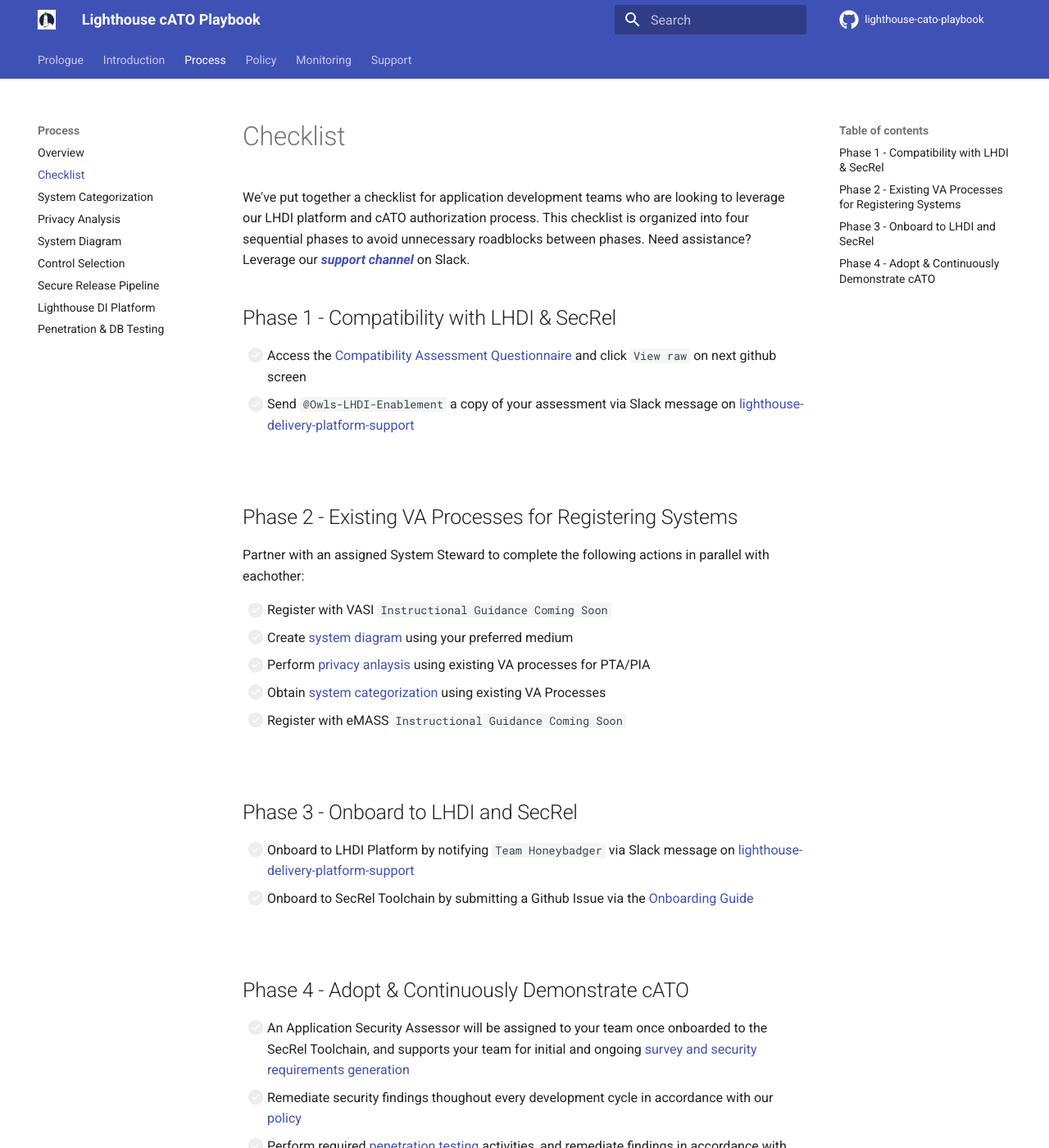
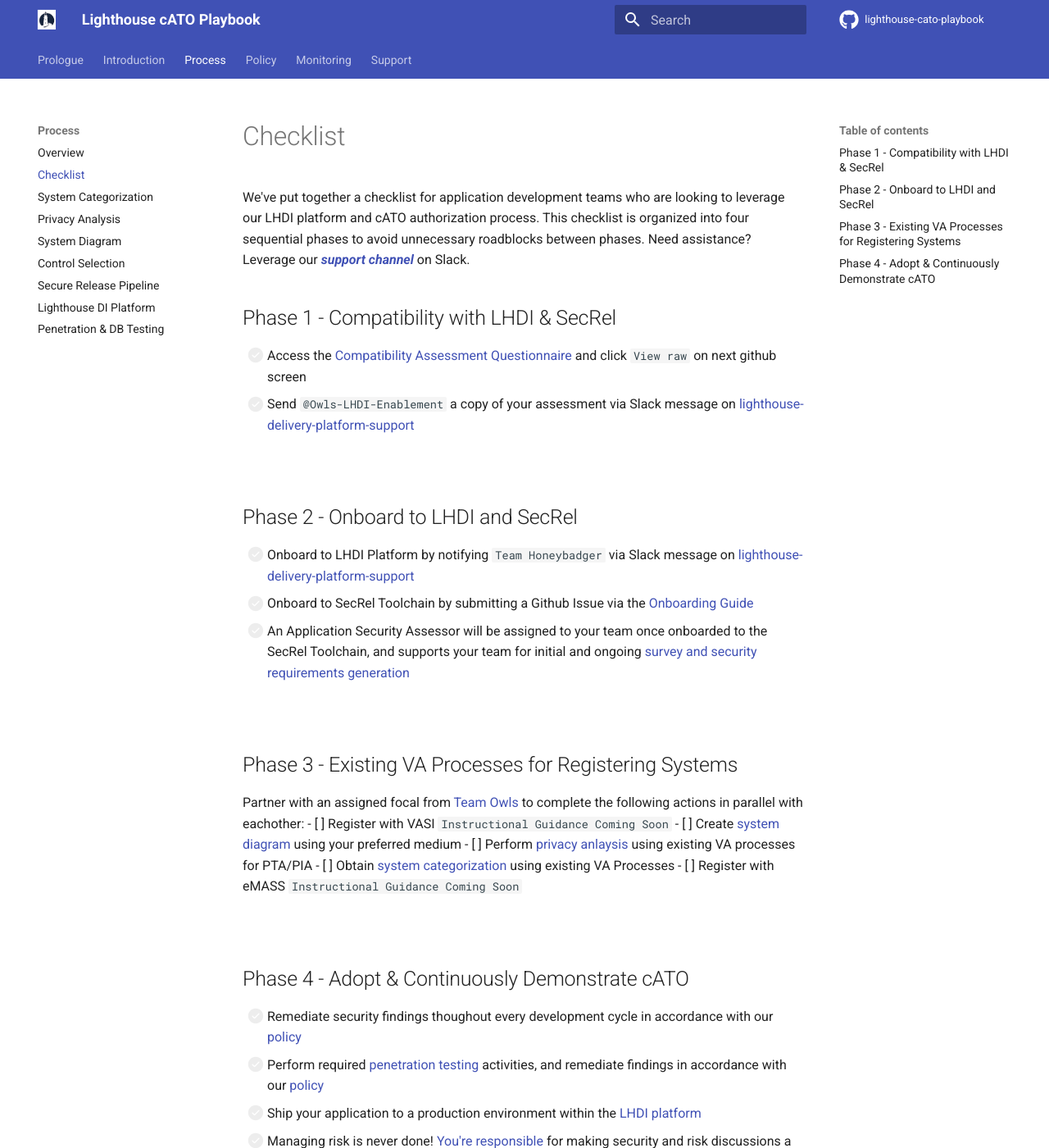
Before and after one commit to rise8-us/cato-playbook, an MkDocs documentation site: the page built from docs/checklist.md, in a window 1280 px wide and 1400 px high. Shown: the whole window at 82% size. Built offline with MkDocs 1.6.1 and Material for MkDocs 9.7.7, drawn with Linux system fonts in a browser that asks for light colours; comment, search, counter and statistics services are not loaded; some of the changed lines change nothing that is shown.

Commit message:
Update checklist.md

```diff
--- a/docs/checklist.md
+++ b/docs/checklist.md
@@ -8,9 +8,15 @@
 
 <br/>
 
-## Phase 2 - Existing VA Processes for Registering Systems
-Partner with an assigned System Steward to complete the following actions in parallel with eachother:
+## Phase 2 - Onboard to LHDI and SecRel
+- [ ] Onboard to LHDI Platform by notifying `Team Honeybadger` via Slack message on [lighthouse-delivery-platform-support](https://lighthouseva.slack.com/archives/C03UA9MV1EH)
+- [ ] Onboard to SecRel Toolchain by submitting a Github Issue via the [Onboarding Guide](https://upgraded-invention-05777635.pages.github.io/onboarding/)
+- [ ] An Application Security Assessor will be assigned to your team once onboarded to the SecRel Toolchain, and supports your team for initial and ongoing [survey and security requirements generation](selection.md)
 
+<br/>
+
+## Phase 3 - Existing VA Processes for Registering Systems
+Partner with an assigned focal from [Team Owls](https://lighthouseva.slack.com/archives/C040UBT08TE) to complete the following actions in parallel with eachother:
 - [ ] Register with VASI `Instructional Guidance Coming Soon`
 - [ ] Create [system diagram](diagram.md) using your preferred medium
 - [ ] Perform [privacy anlaysis](privacy.md) using existing VA processes for PTA/PIA
@@ -19,14 +25,7 @@
 
 <br/>
 
-## Phase 3 - Onboard to LHDI and SecRel
-- [ ] Onboard to LHDI Platform by notifying `Team Honeybadger` via Slack message on [lighthouse-delivery-platform-support](https://lighthouseva.slack.com/archives/C03UA9MV1EH)
-- [ ] Onboard to SecRel Toolchain by submitting a Github Issue via the [Onboarding Guide](https://upgraded-invention-05777635.pages.github.io/onboarding/)
-
-<br/>
-
 ## Phase 4 - Adopt & Continuously Demonstrate cATO
-- [ ] An Application Security Assessor will be assigned to your team once onboarded to the SecRel Toolchain, and supports your team for initial and ongoing [survey and security requirements generation](selection.md)
 - [ ] Remediate security findings thoughout every development cycle in accordance with our [policy](policy.md)
 - [ ] Perform required [penetration testing](testing.md) activities, and remediate findings in accordance with our [policy](policy.md)
 - [ ] Ship your application to a production environment within the [LHDI platform](platform.md)
```
